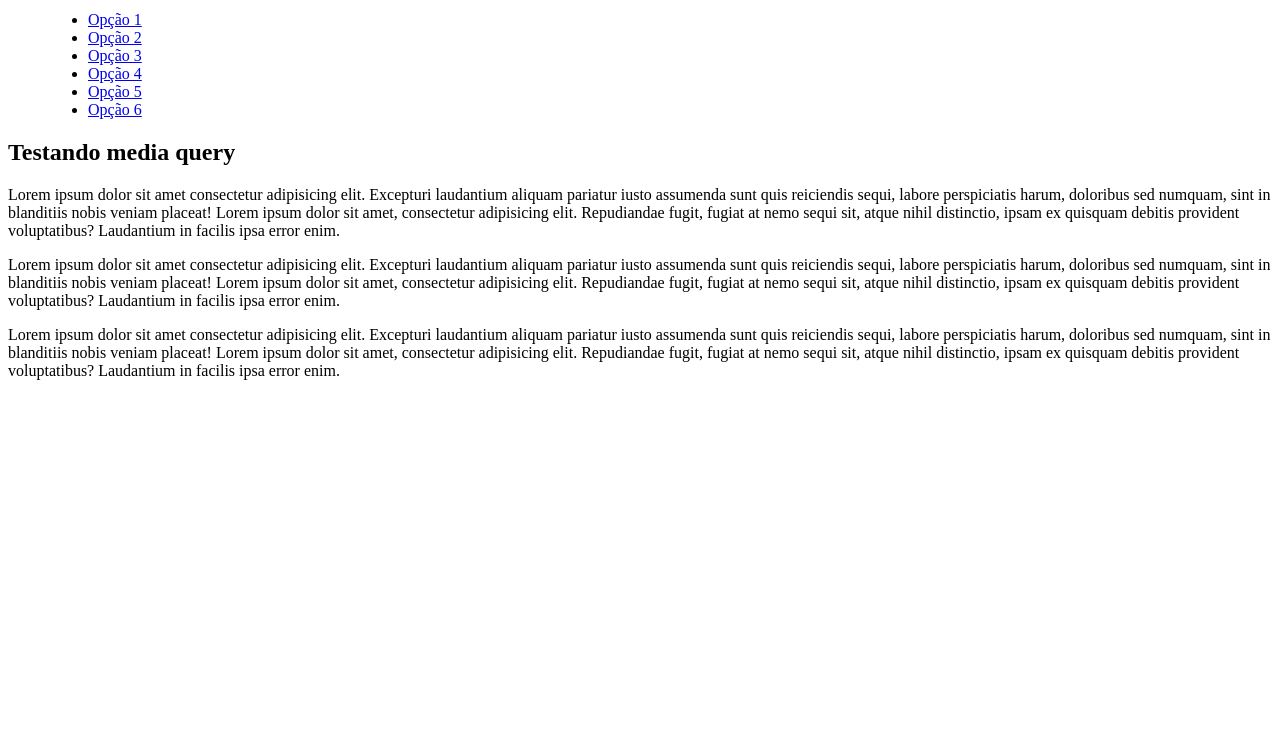
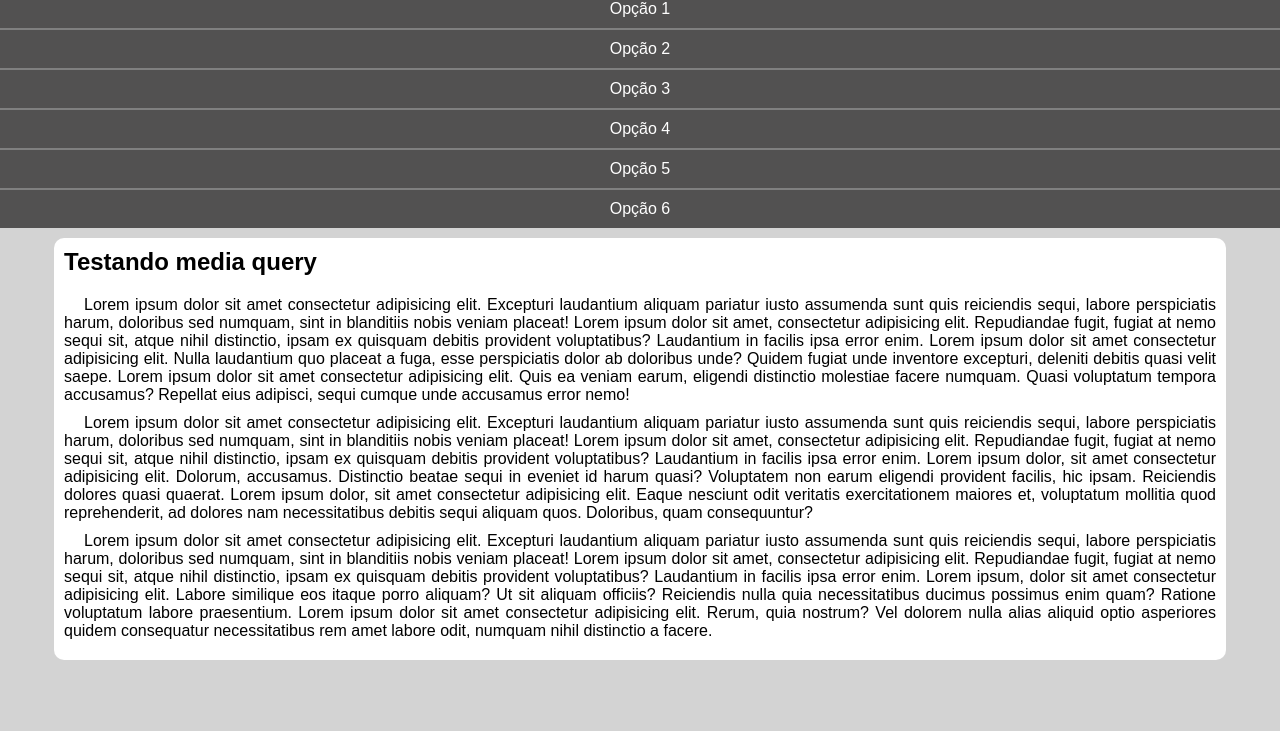
Before and after one commit to Thiigab/html-css, a plain HTML site: page exercisios/ex026/mq005/index.html in a window 1280 px wide. Shown: the part 69-800 px from the top of the page. Drawn offline with Linux system fonts and the light colour scheme.

Commit message:
volto mais tarde

```diff
--- /dev/null
+++ b/exercisios/ex026/mq005/estilos/style.css
@@ -0,0 +1,61 @@
+@charset "UTF-8";
+
+* {
+    font-family: Arial, Helvetica, sans-serif;
+    margin: 0px;
+    padding: 0px;
+}
+
+body, html {
+    background-color: lightgray;
+}
+
+header {
+    background-color: rgb(148, 147, 147);
+}
+
+header > h1 {
+    padding: 10px;
+    text-align: center;
+}
+
+menu {
+    display: block;
+}
+
+menu > ul {
+    list-style-type: none;
+}
+
+a {
+    display: block;
+    padding: 10px;
+    text-decoration: none;
+    background-color: rgb(82, 81, 81);
+    color: white;
+    text-align: center;
+    border-top: 2px solid gray;
+}
+
+a:hover {
+    background-color: rgb(129, 129, 129);
+}
+
+main {
+    width: 90vw;
+    background-color: white;
+    margin: auto;
+    padding: 10px;
+    border-radius: 10px;
+    margin-top: 10px;
+}
+
+article > h2 {
+    padding-bottom: 20px;
+}
+
+article > p {
+    text-align: justify;
+    margin-bottom: 10px;
+    text-indent: 20px;
+}
--- a/exercisios/ex026/mq005/index.html
+++ b/exercisios/ex026/mq005/index.html
@@ -4,6 +4,7 @@
     <meta charset="UTF-8">
     <meta name="viewport" content="width=device-width, initial-scale=1.0">
     <title>Media query</title>
+    <link rel="stylesheet" href="estilos/style.css">
 </head>
 <body>
     <header>
@@ -23,11 +24,11 @@
     <main>
         <article>
             <h2>Testando media query</h2>
-            <p>Lorem ipsum dolor sit amet consectetur adipisicing elit. Excepturi laudantium aliquam pariatur iusto assumenda sunt quis reiciendis sequi, labore perspiciatis harum, doloribus sed numquam, sint in blanditiis nobis veniam placeat! Lorem ipsum dolor sit amet, consectetur adipisicing elit. Repudiandae fugit, fugiat at nemo sequi sit, atque nihil distinctio, ipsam ex quisquam debitis provident voluptatibus? Laudantium in facilis ipsa error enim. </p>
+            <p>Lorem ipsum dolor sit amet consectetur adipisicing elit. Excepturi laudantium aliquam pariatur iusto assumenda sunt quis reiciendis sequi, labore perspiciatis harum, doloribus sed numquam, sint in blanditiis nobis veniam placeat! Lorem ipsum dolor sit amet, consectetur adipisicing elit. Repudiandae fugit, fugiat at nemo sequi sit, atque nihil distinctio, ipsam ex quisquam debitis provident voluptatibus? Laudantium in facilis ipsa error enim. Lorem ipsum dolor sit amet consectetur adipisicing elit. Nulla laudantium quo placeat a fuga, esse perspiciatis dolor ab doloribus unde? Quidem fugiat unde inventore excepturi, deleniti debitis quasi velit saepe. Lorem ipsum dolor sit amet consectetur adipisicing elit. Quis ea veniam earum, eligendi distinctio molestiae facere numquam. Quasi voluptatum tempora accusamus? Repellat eius adipisci, sequi cumque unde accusamus error nemo!</p>
 
-            <p>Lorem ipsum dolor sit amet consectetur adipisicing elit. Excepturi laudantium aliquam pariatur iusto assumenda sunt quis reiciendis sequi, labore perspiciatis harum, doloribus sed numquam, sint in blanditiis nobis veniam placeat! Lorem ipsum dolor sit amet, consectetur adipisicing elit. Repudiandae fugit, fugiat at nemo sequi sit, atque nihil distinctio, ipsam ex quisquam debitis provident voluptatibus? Laudantium in facilis ipsa error enim. </p>
+            <p>Lorem ipsum dolor sit amet consectetur adipisicing elit. Excepturi laudantium aliquam pariatur iusto assumenda sunt quis reiciendis sequi, labore perspiciatis harum, doloribus sed numquam, sint in blanditiis nobis veniam placeat! Lorem ipsum dolor sit amet, consectetur adipisicing elit. Repudiandae fugit, fugiat at nemo sequi sit, atque nihil distinctio, ipsam ex quisquam debitis provident voluptatibus? Laudantium in facilis ipsa error enim. Lorem ipsum dolor, sit amet consectetur adipisicing elit. Dolorum, accusamus. Distinctio beatae sequi in eveniet id harum quasi? Voluptatem non earum eligendi provident facilis, hic ipsam. Reiciendis dolores quasi quaerat. Lorem ipsum dolor, sit amet consectetur adipisicing elit. Eaque nesciunt odit veritatis exercitationem maiores et, voluptatum mollitia quod reprehenderit, ad dolores nam necessitatibus debitis sequi aliquam quos. Doloribus, quam consequuntur?</p>
 
-            <p>Lorem ipsum dolor sit amet consectetur adipisicing elit. Excepturi laudantium aliquam pariatur iusto assumenda sunt quis reiciendis sequi, labore perspiciatis harum, doloribus sed numquam, sint in blanditiis nobis veniam placeat! Lorem ipsum dolor sit amet, consectetur adipisicing elit. Repudiandae fugit, fugiat at nemo sequi sit, atque nihil distinctio, ipsam ex quisquam debitis provident voluptatibus? Laudantium in facilis ipsa error enim. </p>
+            <p>Lorem ipsum dolor sit amet consectetur adipisicing elit. Excepturi laudantium aliquam pariatur iusto assumenda sunt quis reiciendis sequi, labore perspiciatis harum, doloribus sed numquam, sint in blanditiis nobis veniam placeat! Lorem ipsum dolor sit amet, consectetur adipisicing elit. Repudiandae fugit, fugiat at nemo sequi sit, atque nihil distinctio, ipsam ex quisquam debitis provident voluptatibus? Laudantium in facilis ipsa error enim. Lorem ipsum, dolor sit amet consectetur adipisicing elit. Labore similique eos itaque porro aliquam? Ut sit aliquam officiis? Reiciendis nulla quia necessitatibus ducimus possimus enim quam? Ratione voluptatum labore praesentium. Lorem ipsum dolor sit amet consectetur adipisicing elit. Rerum, quia nostrum? Vel dolorem nulla alias aliquid optio asperiores quidem consequatur necessitatibus rem amet labore odit, numquam nihil distinctio a facere.</p>
         </article>
     </main>
 </body>
```
